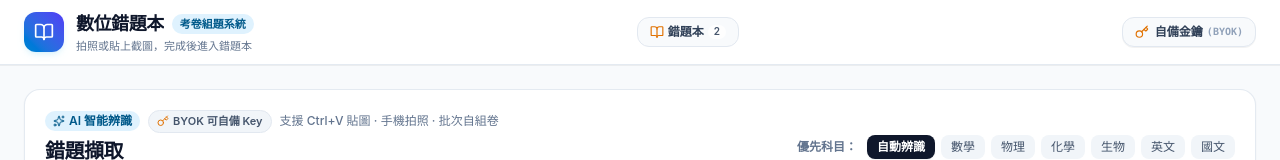
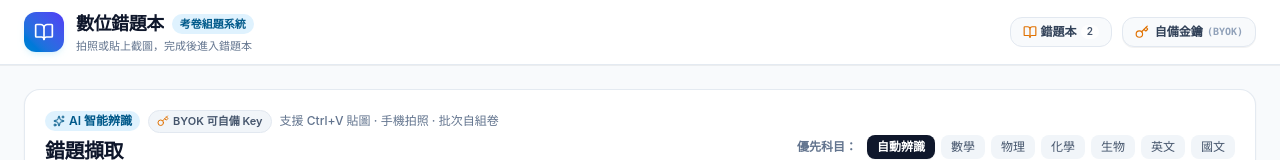
Before and after one commit to Rong-bit/Wrong-Book1, a React (Vite) app: page / in a window 1280 px wide. Shown: the top 160 px of the page. Built offline with nearby package versions, Linux system fonts and the light colour scheme.

Commit message:
fix: group the page switch buttons with the navbar actions on the right
Co-authored-by: Cursor <cursoragent@cursor.com>

```diff
--- a/src/components/Navbar.tsx
+++ b/src/components/Navbar.tsx
@@ -39,9 +39,9 @@ export const Navbar: React.FC<NavbarProps> = ({
 }) => {
   return (
     <header className="sticky top-0 z-40 bg-white/95 backdrop-blur-md border-b border-slate-200/90 shadow-2xs no-print w-full overflow-hidden">
-      <div className="max-w-7xl mx-auto px-3 sm:px-6 h-16 flex items-center justify-between gap-2 w-full min-w-0">
+      <div className="max-w-7xl mx-auto px-3 sm:px-6 h-16 flex items-center gap-2 w-full min-w-0">
         {/* Logo & Title */}
-        <div className="flex items-center gap-2 sm:gap-3 min-w-0">
+        <div className="flex items-center gap-2 sm:gap-3 min-w-0 flex-1">
           <div className="w-9 h-9 sm:w-10 sm:h-10 rounded-xl bg-gradient-to-tr from-sky-600 to-indigo-600 text-white flex items-center justify-center shadow-md shadow-sky-500/10 shrink-0">
             <BookOpen className="w-5 h-5" />
           </div>
@@ -62,33 +62,9 @@ export const Navbar: React.FC<NavbarProps> = ({
           </div>
         </div>
 
-        {/* Page entry: home shows notebook, notebook shows capture */}
-        {currentPage === "home" ? (
-          <button
-            type="button"
-            onClick={() => onPageChange("notebook")}
-            className="flex items-center gap-1 px-2.5 sm:px-3 py-1.5 rounded-xl text-xs font-semibold border shrink-0 transition bg-slate-50 text-slate-700 border-slate-200 hover:bg-slate-100"
-          >
-            <BookOpen className="w-3.5 h-3.5 text-amber-600" />
-            <span>錯題本</span>
-            <span className="px-1.5 py-0.2 rounded-full bg-white/80 text-[10px] text-slate-600">
-              {questionCount}
-            </span>
-          </button>
-        ) : (
-          <button
-            type="button"
-            onClick={() => onPageChange("home")}
-            className="flex items-center gap-1 px-2.5 sm:px-3 py-1.5 rounded-xl text-xs font-semibold border shrink-0 transition bg-sky-50 text-sky-900 border-sky-200 hover:bg-sky-100"
-          >
-            <Camera className="w-3.5 h-3.5 text-sky-600" />
-            <span>擷取</span>
-          </button>
-        )}
-
         {/* Center: Layout View Switcher (notebook only) */}
         {currentPage === "notebook" && (
-          <div className="hidden lg:flex items-center bg-slate-100 p-1 rounded-xl border border-slate-200/60">
+          <div className="hidden lg:flex items-center bg-slate-100 p-1 rounded-xl border border-slate-200/60 shrink-0">
             <button
               id="view-notebook-btn"
               type="button"
@@ -131,8 +107,31 @@ export const Navbar: React.FC<NavbarProps> = ({
           </div>
         )}
 
-        {/* Right Actions */}
-        <div className="flex items-center gap-1.5 sm:gap-2.5 shrink-0">
+        {/* Right: page switch + actions */}
+        <div className="flex items-center justify-end gap-1.5 sm:gap-2.5 shrink-0 flex-1">
+          {currentPage === "home" ? (
+            <button
+              type="button"
+              onClick={() => onPageChange("notebook")}
+              className="flex items-center gap-1 px-2.5 sm:px-3 py-1.5 rounded-xl text-xs font-semibold border shrink-0 transition bg-slate-50 text-slate-700 border-slate-200 hover:bg-slate-100"
+            >
+              <BookOpen className="w-3.5 h-3.5 text-amber-600" />
+              <span>錯題本</span>
+              <span className="px-1.5 py-0.2 rounded-full bg-white/80 text-[10px] text-slate-600">
+                {questionCount}
+              </span>
+            </button>
+          ) : (
+            <button
+              type="button"
+              onClick={() => onPageChange("home")}
+              className="flex items-center gap-1 px-2.5 sm:px-3 py-1.5 rounded-xl text-xs font-semibold border shrink-0 transition bg-sky-50 text-sky-900 border-sky-200 hover:bg-sky-100"
+            >
+              <Camera className="w-3.5 h-3.5 text-sky-600" />
+              <span>擷取</span>
+            </button>
+          )}
+
           {currentPage === "home" && (
             <button
               id="open-byok-btn"
```
